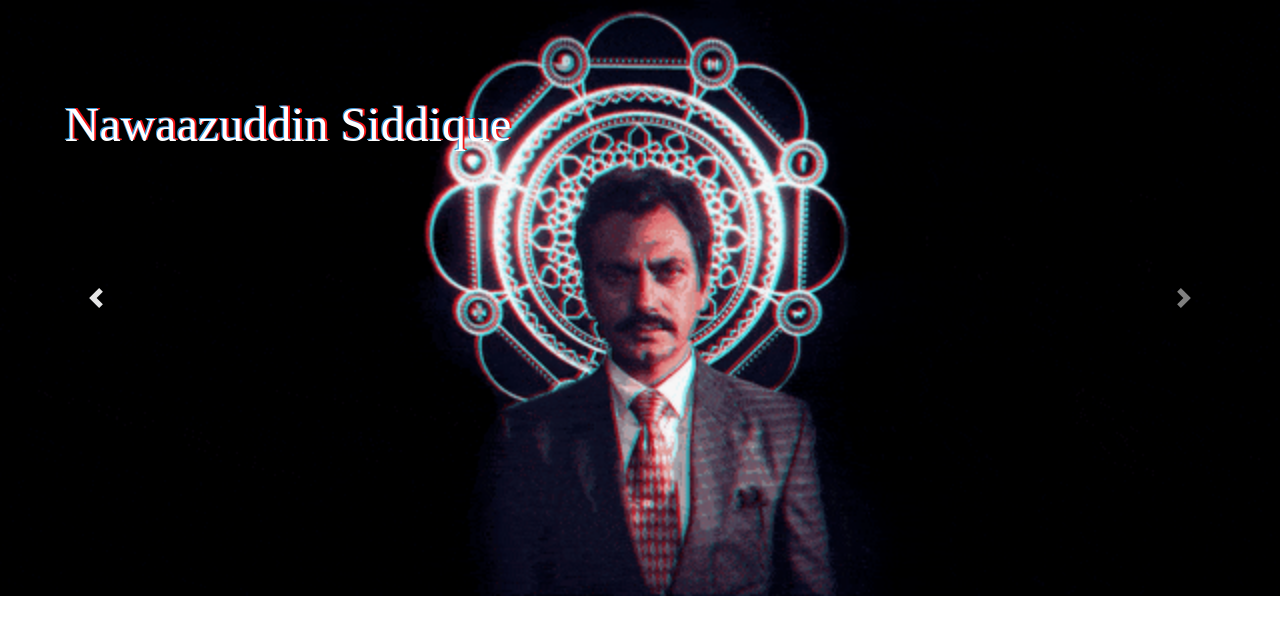
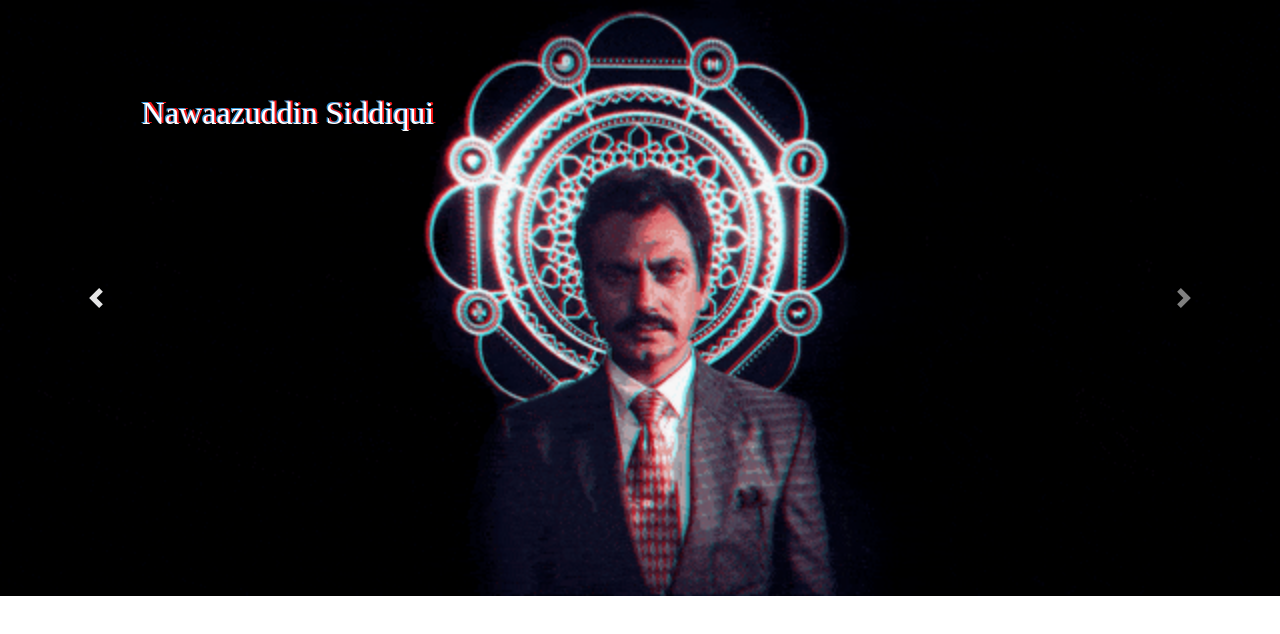
Before and after one commit to Junaid1702/Sacred-games-2-rework, a plain HTML site: page index.html in a window 1280 px wide. Drawn offline with nearby package versions, Linux system fonts and the light colour scheme.

Commit message:
add mobile responsive and text edit

```diff
--- a/css/autoplay.css
+++ b/css/autoplay.css
@@ -143,15 +143,15 @@
 
       .carousel-item .carousel-caption::before{
         color: #f51616;
-        animation: glitch-effect 3s infinite;
+        -webkit-animation: -webkit-glitch-effect 3s infinite;
       }
 
       .carousel-item .carousel-caption::after{
         color: #3498db;
-        animation: glitch-effect 2s infinite;
+        -webkit-animation: -webkit-glitch-effect 2s infinite;
       }
 
-      @keyframes glitch-effect {
+      @keyframes -webkit-glitch-effect {
         0%{
           left: -3px;
           top: -3px;
@@ -219,30 +219,30 @@
 } */
 @media (max-width: 575px) {
   .carousel-item .carousel-caption {
-    font-size: 20px;
+    font-size: 13px;
   }
 }
 
 @media (min-width: 576px) {
   .carousel-item .carousel-caption {
-    font-size: 25px;
+    font-size: 20px;
   }
 }
 
 @media (min-width: 768px) {
   .carousel-item .carousel-caption {
-    font-size: 30px;
+    font-size: 25px;
   }
 }
 
 @media (min-width: 992px) {
   .carousel-item .carousel-caption {
-    font-size: 3em;
+    font-size: 2em;
   }
 }
 
 @media (min-width: 1200px) {
   .carousel-item .carousel-caption {
-    font-size: 3em;
+    font-size: 2em;
   }
 }
--- a/index.html
+++ b/index.html
@@ -56,8 +56,8 @@
 			<div class="carousel-item">
 				<img class="d-block w-100" src="img/MOSHED-2019-8-14-11-15-59-min.gif" alt="Second slide">
 				<div class="carousel-caption  text middle" id="captions"
-					data-text="Nawaazuddin Siddique">
-					Nawaazuddin Siddique
+					data-text="Nawaazuddin Siddiqui">
+					Nawaazuddin Siddiqui
 				</div>
 			</div>
 
```
Also changed, not shown: 2 other files.
